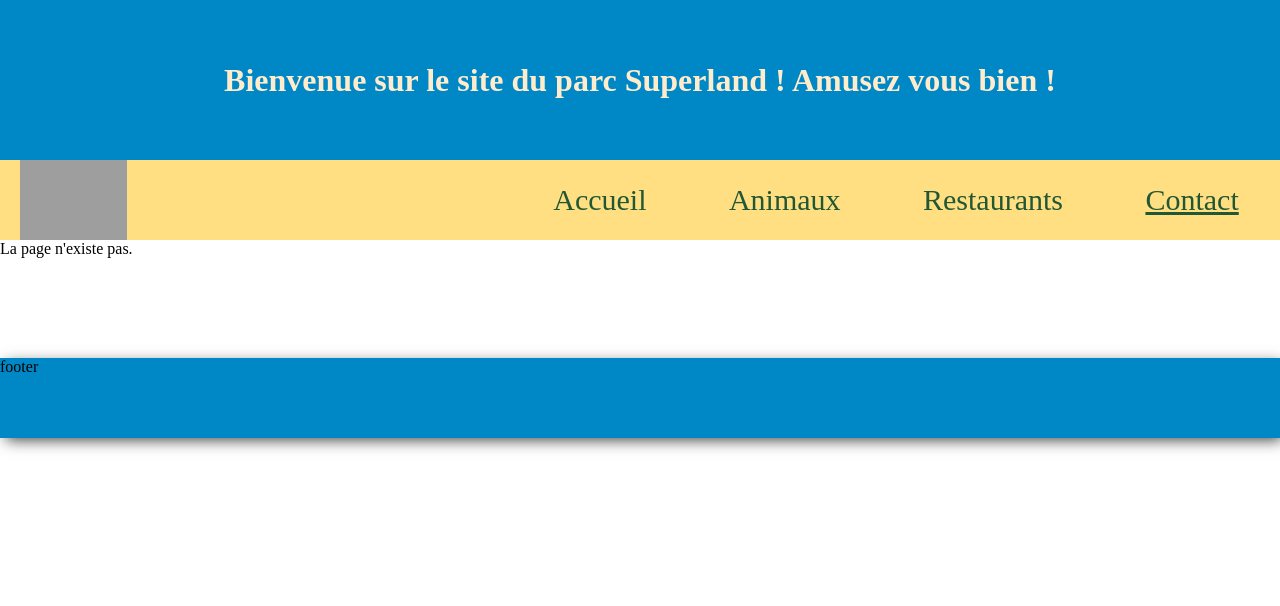
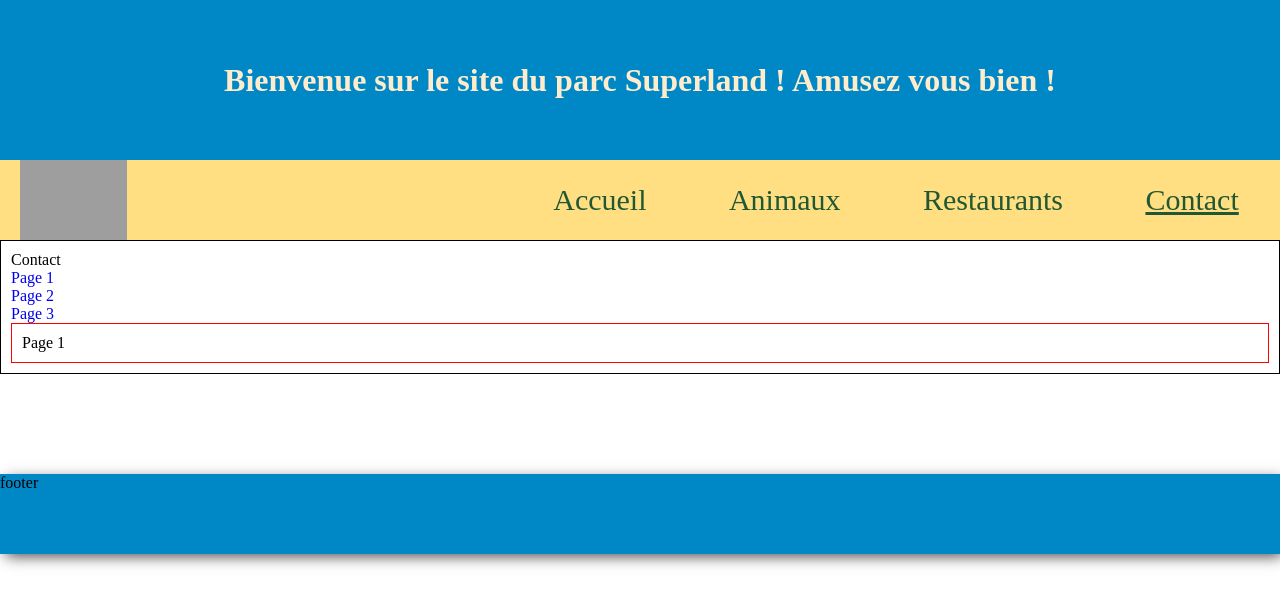
Before and after one commit to GuillaumeCregut/liveco_react, a React (Create React App) app: page /contact in a window 1280 px wide. Shown: the top 606 px of the page. Built offline with nearby package versions, Linux system fonts and the light colour scheme; grey boxes are pictures that could not be loaded.

Commit message:
adding nested routes

```diff
--- a/src/App.jsx
+++ b/src/App.jsx
@@ -7,17 +7,25 @@ import { Route, Routes } from 'react-router-dom';
 import NotFound from './components/notfound/NotFound';
 import NavBar from './components/navbar/NavBar';
 import RestaurantDetails from './components/restaurantdetails/RestaurantDetails';
+import Contact from './pages/contact/Contact';
+import NewPage1 from './components/newpages/NewPage1';
+import NewPage2 from './components/newpages/NewPage2';
+import NewPage3 from './components/newpages/NewPage3';
 function App() {
-
   return (
     <div className='App'>
       <Header />
       <NavBar />
       <Routes>
-        <Route path="/" element={<Home />} />
-        <Route path='resto' element={<Restaurant />}/>
+        <Route path='/' element={<Home />}></Route>
+        <Route path='resto' element={<Restaurant />} />
         <Route path='resto/:id' element={<RestaurantDetails />} />
-        <Route path='*' element={<NotFound />}/>
+        <Route path='contact' element={<Contact />}>
+          <Route index element={<NewPage1 />} />
+          <Route path='page2' element={<NewPage2 />} />
+          <Route path='page3' element={<NewPage3 />} />
+        </Route>
+        <Route path='*' element={<NotFound />} />
       </Routes>
       <Footer />
     </div>
--- /dev/null
+++ b/src/components/newpages/NewPage1.jsx
@@ -0,0 +1,7 @@
+import React from 'react';
+
+const NewPage1 = (props) => {
+  return <div>Page 1</div>;
+};
+
+export default NewPage1;
--- /dev/null
+++ b/src/components/newpages/NewPage2.jsx
@@ -0,0 +1,7 @@
+import React from 'react';
+
+const NewPage2 = (props) => {
+  return <div>Page 2</div>;
+};
+
+export default NewPage2;
--- /dev/null
+++ b/src/components/newpages/NewPage3.jsx
@@ -0,0 +1,7 @@
+import React from 'react';
+
+const NewPage3 = (props) => {
+  return <div>Page 3</div>;
+};
+
+export default NewPage3;
--- /dev/null
+++ b/src/pages/contact/Contact.jsx
@@ -0,0 +1,32 @@
+import { Link, Outlet } from 'react-router-dom';
+
+const Contact = () => {
+  const userConnected = true;
+  return (
+    <div style={{ border: '1px solid black', padding: '10px' }}>
+      Contact
+      <ul>
+        <li>
+          <Link to='/contact'>Page 1</Link>
+        </li>
+        <li>
+          <Link to='/contact/page2'>Page 2</Link>
+        </li>
+        <li>
+          <Link to='page3'>Page 3</Link>
+        </li>
+      </ul>
+      <div style={{ border: '1px solid red', padding: '10px' }}>
+        {/* Si utilisateur connecté ?=>J'affiche le outlet */}
+        {userConnected ? (
+          <Outlet />
+        ) : (
+          /* //Sinon, j'affiche un message de connexion */
+          <p>Veuillez vous connecter</p>
+        )}
+      </div>
+    </div>
+  );
+};
+
+export default Contact;
```
